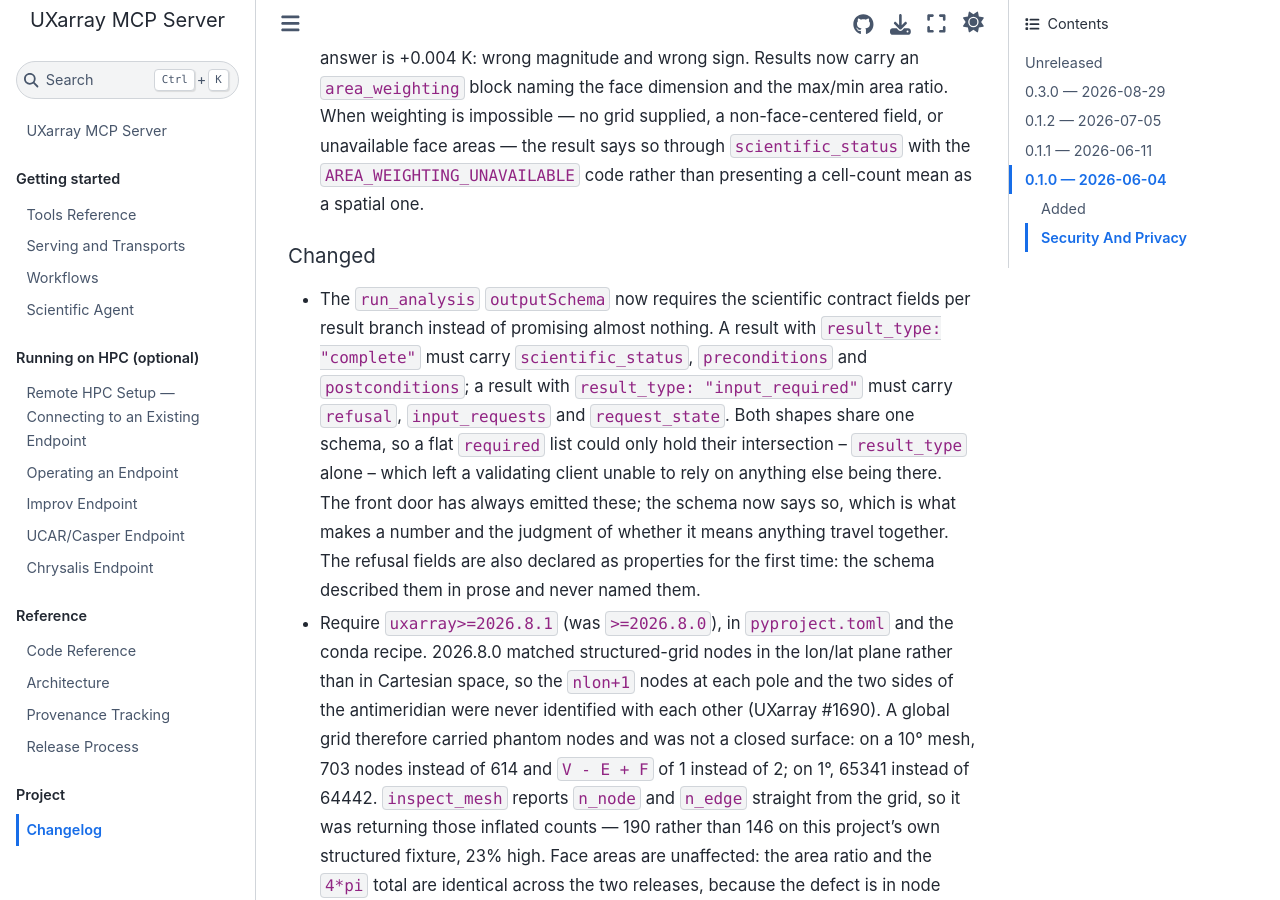
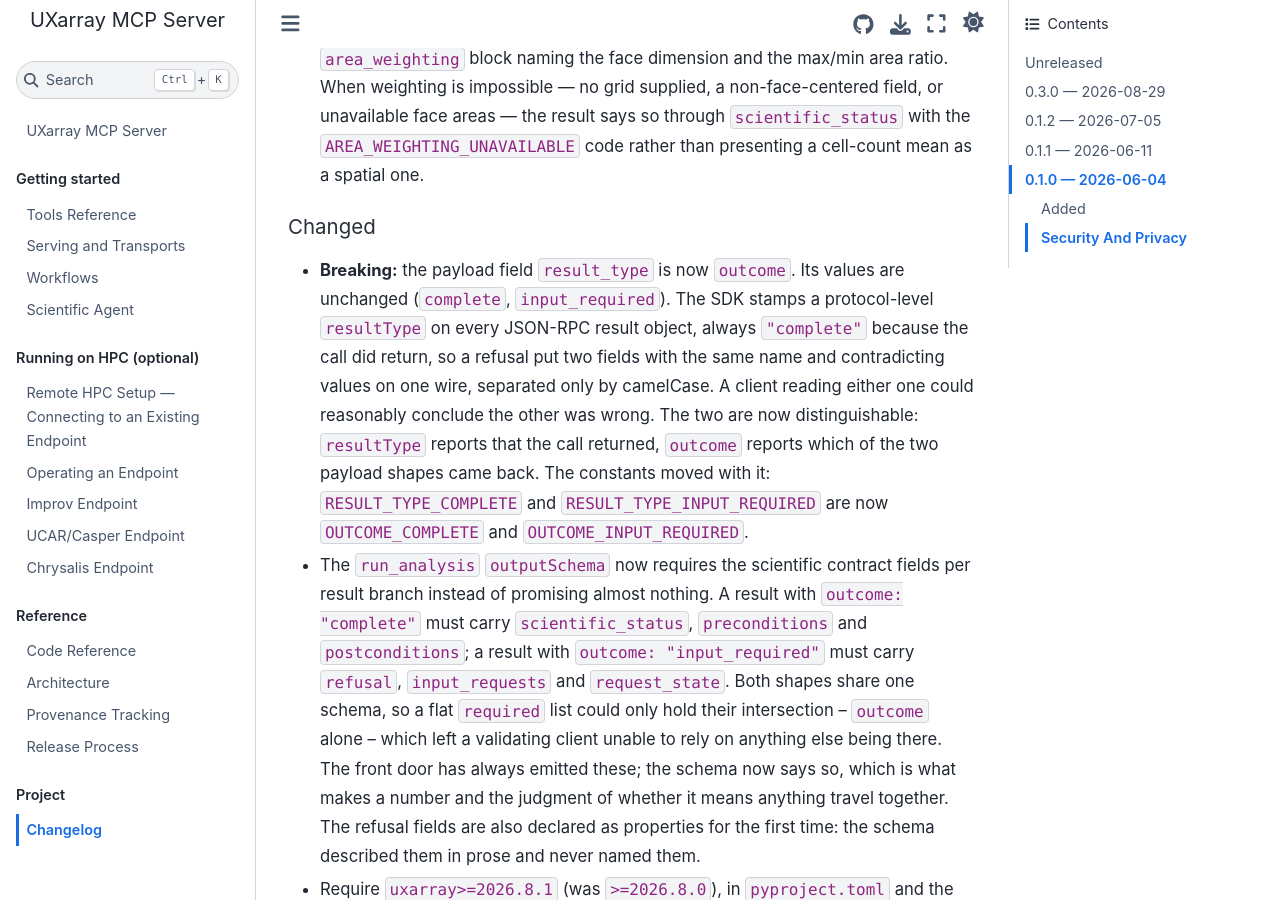
Before and after one commit to UXARRAY/uxarray-mcp-server, a Sphinx documentation site: the page built from docs/changelog.md, in a window 1280 px wide and 900 px high, scrolled down 2078 px. Built offline with Sphinx 7.4.7 and the Sphinx Book theme 1.1.4, drawn with Linux system fonts in a browser that asks for light colours.

Commit message:
Rename the result_type payload field to outcome (#116)
The SDK stamps a protocol-level resultType on every JSON-RPC result
object, always "complete" because the call did return. Our payload field
had the same name and, on a refusal, the opposite value, so one wire
carried two same-named fields contradicting each other, separated only
by camelCase. A client reading either could reasonably conclude the
other was wrong.

The values are unchanged, so the payload keeps the MRTR shape it mirrors
and stays a passthrough for the day the adapter grows MRTR support.
Constants renamed to match: OUTCOME_COMPLETE, OUTCOME_INPUT_REQUIRED.
A parametrized test now asserts neither result shape carries the old key.

```diff
--- a/CHANGELOG.md
+++ b/CHANGELOG.md
@@ -10,7 +10,7 @@
   mesh the source mesh actually reaches, as `remap_to_rectilinear` already
   did. Nearest-neighbour returns a value at every target point whether or not
   the source is anywhere near it, so a 1x1 degree source remapped onto a
-  target ten degrees away came back `result_type: complete`, `preconditions:
+  target ten degrees away came back `outcome: complete`, `preconditions:
   not_evaluated`, no coverage reported, and a full array of plausible numbers
   that were all extrapolation. Both operations now report `source_coverage`
   and refuse at zero coverage through the same front-door gate. The repair
@@ -77,13 +77,24 @@
   as a spatial one.
 
 ### Changed
+- **Breaking:** the payload field `result_type` is now `outcome`. Its values
+  are unchanged (`complete`, `input_required`). The SDK stamps a
+  protocol-level `resultType` on every JSON-RPC result object, always
+  `"complete"` because the call did return, so a refusal put two fields with
+  the same name and contradicting values on one wire, separated only by
+  camelCase. A client reading either one could reasonably conclude the other
+  was wrong. The two are now distinguishable: `resultType` reports that the
+  call returned, `outcome` reports which of the two payload shapes came back.
+  The constants moved with it: `RESULT_TYPE_COMPLETE` and
+  `RESULT_TYPE_INPUT_REQUIRED` are now `OUTCOME_COMPLETE` and
+  `OUTCOME_INPUT_REQUIRED`.
 - The `run_analysis` `outputSchema` now requires the scientific contract
   fields per result branch instead of promising almost nothing. A result with
-  `result_type: "complete"` must carry `scientific_status`, `preconditions`
-  and `postconditions`; a result with `result_type: "input_required"` must
+  `outcome: "complete"` must carry `scientific_status`, `preconditions`
+  and `postconditions`; a result with `outcome: "input_required"` must
   carry `refusal`, `input_requests` and `request_state`. Both shapes share one
   schema, so a flat `required` list could only hold their intersection --
-  `result_type` alone -- which left a validating client unable to rely on
+  `outcome` alone -- which left a validating client unable to rely on
   anything else being there. The front door has always emitted these; the
   schema now says so, which is what makes a number and the judgment of whether
   it means anything travel together. The refusal fields are also declared as
```
Also changed, not shown: docs/tools.md (+7 -3 lines), evals/multi_turn/README.md, 10 other files.
